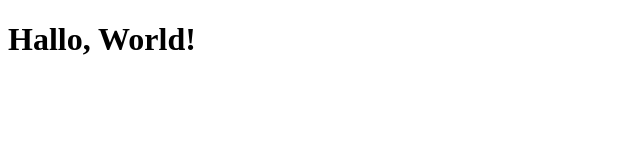
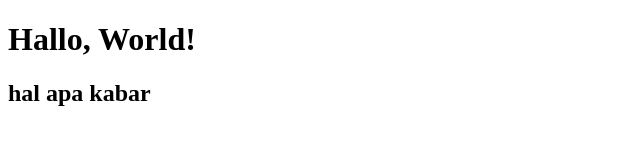
Before and after one commit to devprojk/new-colaboration, a plain HTML site: page index.html in a window 1280 px wide. Shown: the whole page, without its empty margins (0-640 px from the left). Drawn offline with Linux system fonts and the light colour scheme.

Commit message:
menambah sub judul h2

```diff
--- a/index.html
+++ b/index.html
@@ -7,5 +7,6 @@
 </head>
 <body>
     <h1>Hallo, World!</h1>
+    <h2>hal apa kabar</h2>
 </body>
 </html>
```
